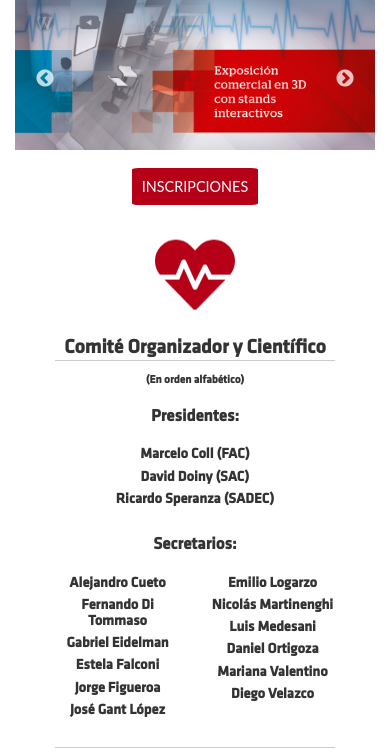
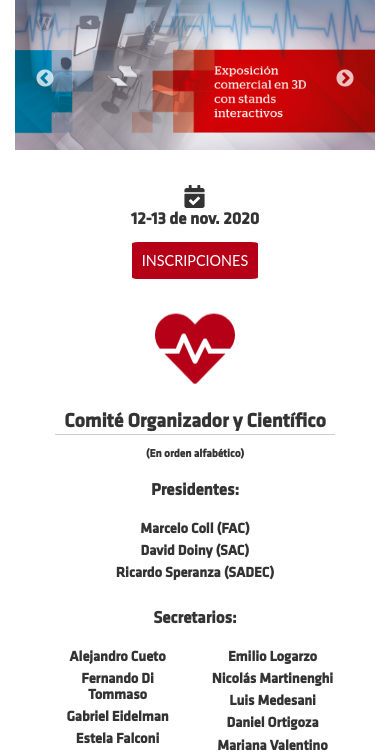
Before and after one commit to elraffa/arritmias, a Gatsby site: page / in a window 390 px wide. Shown: the part 119-871 px from the top of the page. Built offline with nearby package versions, Linux system fonts and the light colour scheme; Gatsby itself is replaced by a stand-in of ours.

Commit message:
Date in mobile

```diff
--- a/src/components/comite.js
+++ b/src/components/comite.js
@@ -1,5 +1,5 @@
 import React from 'react';
-import { FaHeartbeat } from 'react-icons/fa';
+import { FaHeartbeat, FaCalendarCheck } from 'react-icons/fa';
 import { Row, Col } from 'react-bootstrap'
 import fac from '../images/logo-fac-1.png'
 import sac from '../images/logo-sac.png'
@@ -8,7 +8,11 @@ import sadec from '../images/logo-sadec.png'
 const Comite = () => (
 
     <div className="comite">
-        <span className='btn-inscripciones desktop-hide'><a href='https://intercloudy.contilatam.com/1646/encuentro-nacional-de-arritmias' target='_blank' rel='noreferrer'>Inscripciones</a></span>
+        <div className='btn-inscripciones desktop-hide'>
+              <div class='date-top-mobile'>
+                <FaCalendarCheck /><h4> 12-13 de nov. 2020</h4>
+              </div>
+            <a href='https://intercloudy.contilatam.com/1646/encuentro-nacional-de-arritmias' target='_blank' rel='noreferrer'>Inscripciones</a></div>
         <div className='floating' style={{ maxWidth: 250, margin: '0 auto', textAlign: 'center', fontSize: 80, color: '#b50017' }} >
         <FaHeartbeat />
         </div>
--- a/src/components/layout.css
+++ b/src/components/layout.css
@@ -1074,6 +1074,12 @@ footer a:hover {
     display: none !important;
   }
 
+  .date-top-mobile {
+    text-align: center;
+    margin-bottom: 15px;
+    font-size: 1.6em !important;
+  }
+
   .comite {
     padding: 0 40px 10px 40px;
   }
```
